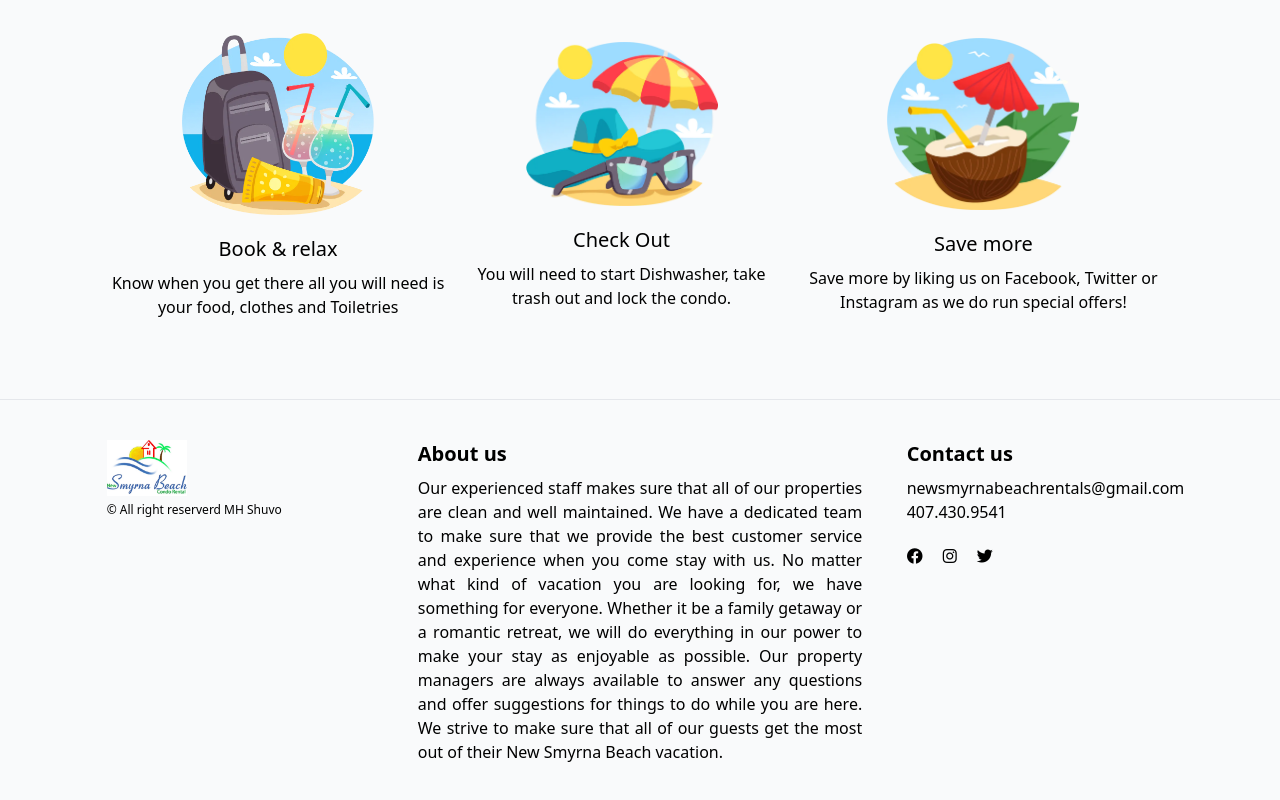
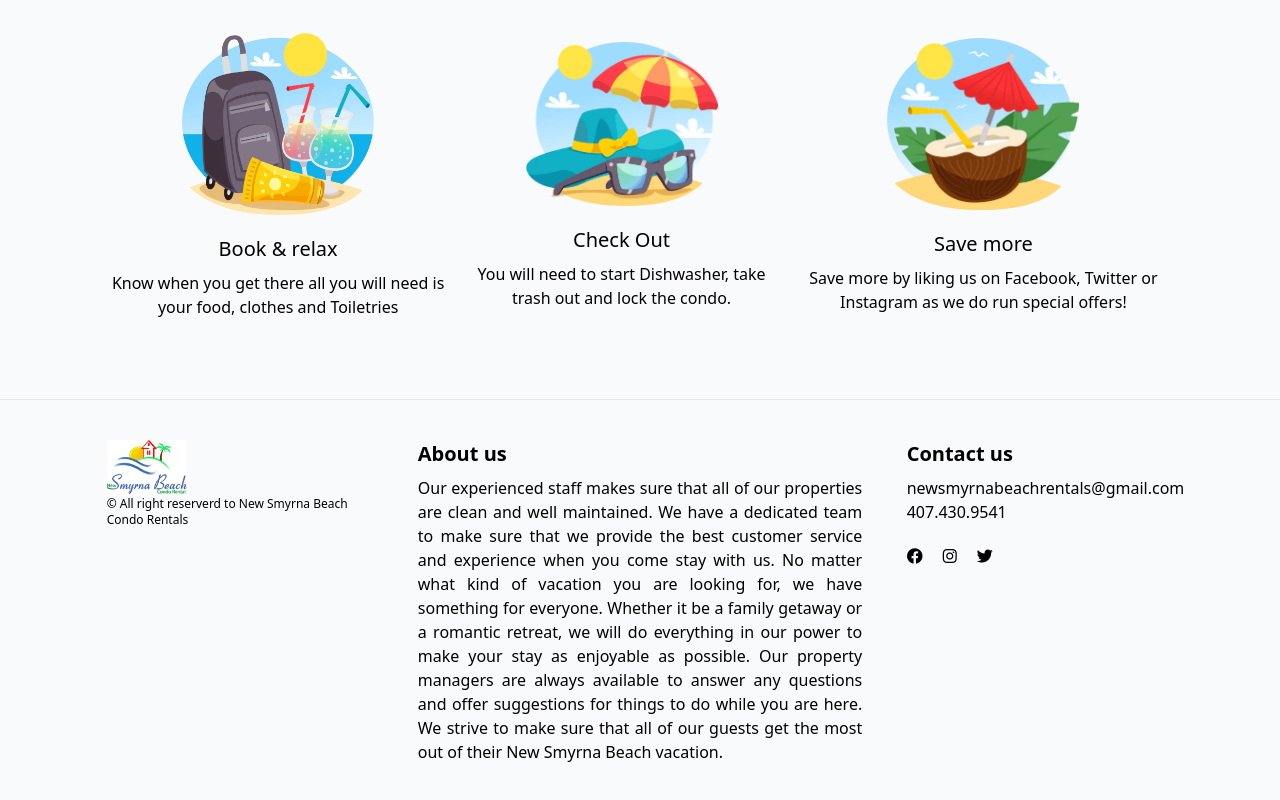
Before and after one commit to mhshuvoalways/traveling-app, a Next.js app in the folder client/: page / in a window 1280 px wide. Shown: the part 1607-2407 px from the top of the page. Built offline with nearby package versions, Linux system fonts and the light colour scheme; no server answers.

Commit message:
guests 6

```diff
--- a/client/components/footer/index.jsx
+++ b/client/components/footer/index.jsx
@@ -10,13 +10,9 @@ const Footer = () => {
           <Link href="/">
             <Image src={Logo} alt="" className="w-20" />
           </Link>
-          <a
-            href="https://mlhnshuvo.vercel.app"
-            target="blank"
-            className="font-light text-xs hover:underline"
-          >
-            © All right reserverd MH Shuvo
-          </a>
+          <p className="font-light text-xs">
+            © All right reserverd to New Smyrna Beach Condo Rentals
+          </p>
         </div>
         <div className="w-full sm:w-5/12">
           <p className="text-xl font-semibold">About us</p>
--- a/client/public/db.js
+++ b/client/public/db.js
@@ -38,7 +38,7 @@ const items = [
     The area provides plenty of activities to enjoy including fishing, surfing, biking along Flagler Avenue and more. Whether you are looking for a weekend rental or an extended stay during the winter months, you can find it all here at New Smyrna Beach. Book your stay today and experience the beauty of this coastal town. <br/><br/>
     Discover all that Ocean Club South has to offer and create memories that will last a lifetime! Enjoy the perfect balance of relaxation, adventure, and fun with a trip to this wonderful destination. Spend your days soaking up the sun on one of the most beautiful beaches in Florida while exploring all that the area has to offer. Treat yourself and your family to an unforgettable vacation at Ocean Club South today!`,
     benefits: {
-      guests: 4,
+      guests: 6,
       bedrooms: 2,
       beds: 4,
     },
```
